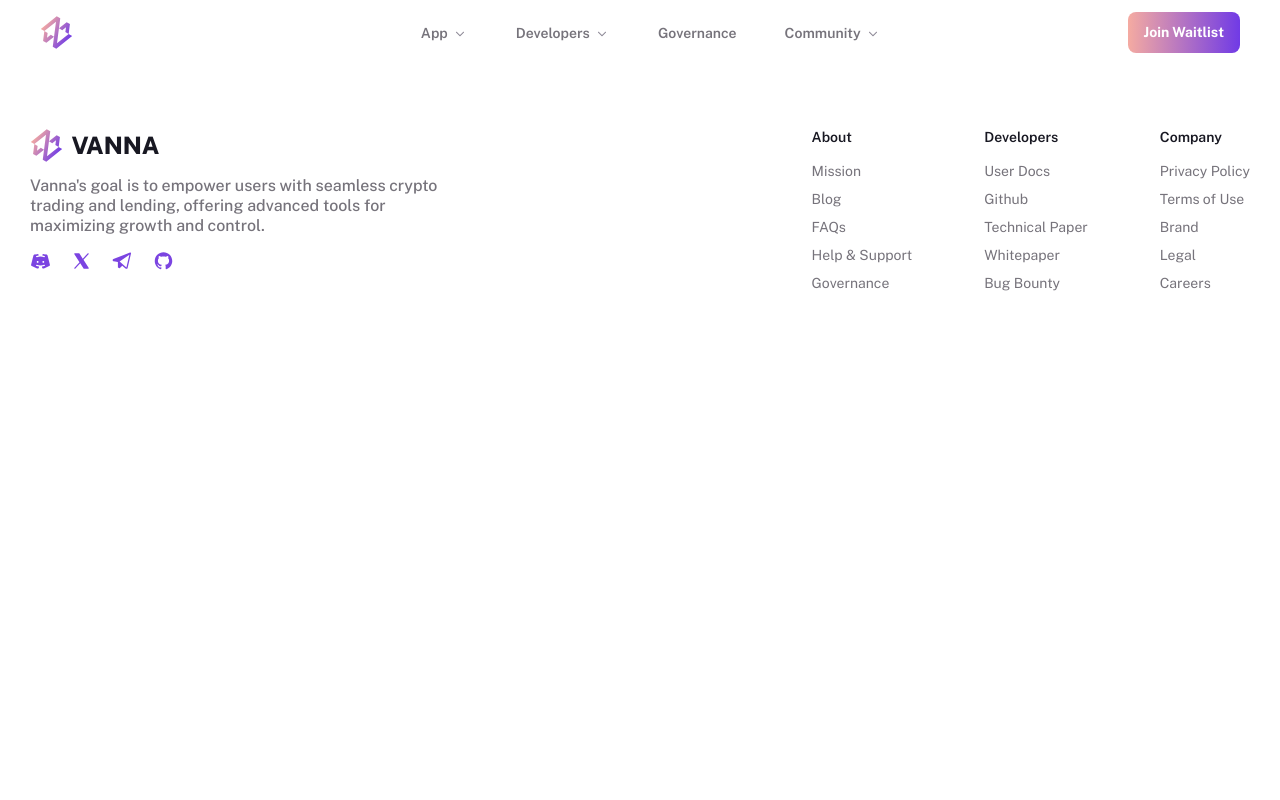
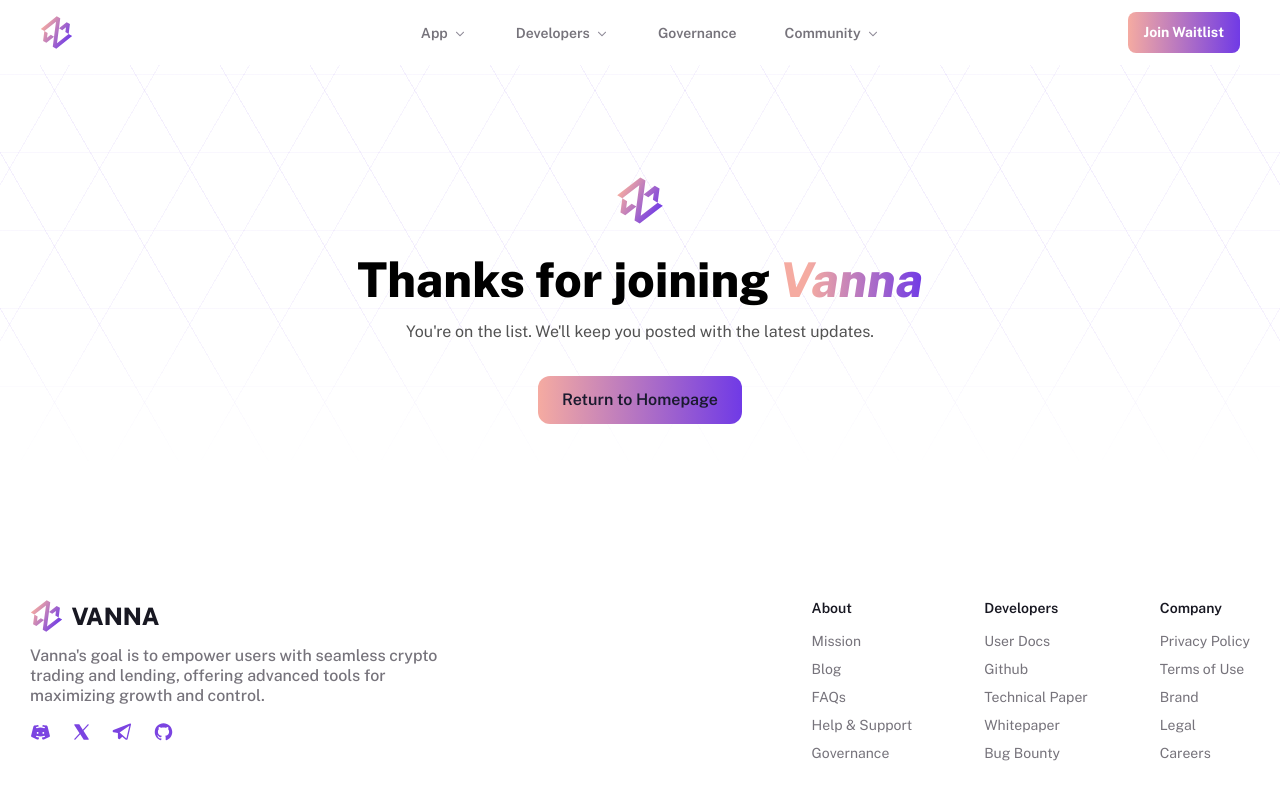
Before and after one commit to vannafinance/homepage, a React (Vite) app: page /thank-you in a window 1280 px wide. Shown: the top 800 px of the page. Built offline with nearby package versions, Linux system fonts and the light colour scheme.

Commit message:
Integrated Supabase

```diff
--- a/package.json
+++ b/package.json
@@ -11,8 +11,10 @@
   },
   "dependencies": {
     "@headlessui/react": "^2.1.8",
+    "@phosphor-icons/react": "^2.1.10",
     "@splinetool/react-spline": "^4.0.0",
     "@splinetool/runtime": "^1.9.27",
+    "@supabase/supabase-js": "^2.55.0",
     "@tailwindcss/line-clamp": "^0.4.4",
     "antd": "^5.20.6",
     "react": "^18.3.1",
@@ -20,8 +22,7 @@
     "react-icons": "^5.3.0",
     "react-responsive": "^10.0.0",
     "react-router-dom": "^6.26.2",
-    "tailwind": "^4.0.0",
-    "@phosphor-icons/react":"^2.1.10"
+    "tailwind": "^4.0.0"
   },
   "devDependencies": {
     "@eslint/js": "^9.9.0",
--- a/src/App.jsx
+++ b/src/App.jsx
@@ -5,6 +5,7 @@
 import Home from "./Pages/Home";
 import Footer from "./Layout/Footer/Footer";
 import JoinWaitlist from "./Pages/waitlist";
+import ThankYou from "./Pages/ThankYou";
 
 const App = () => {
   return (
@@ -14,6 +15,7 @@
         <Routes>
           <Route path="/" element={<Home />} />
           <Route path="/join-waitlist" element={<JoinWaitlist />} />
+          <Route path="/thank-you" element={<ThankYou />} />
         </Routes>
       </main>
       <Footer />
--- /dev/null
+++ b/src/Pages/ThankYou.jsx
@@ -0,0 +1,56 @@
+import React from "react";
+import { Link } from "react-router-dom";
+
+export default function ThankYou() {
+  const backgroundStyle = {
+    height: "50vh",
+    backgroundImage: [
+      "repeating-linear-gradient(60deg, rgba(112,58,230,0.08) 0, rgba(112,58,230,0.08) 1px, transparent 1px, transparent 78px)",
+      "repeating-linear-gradient(-60deg, rgba(112,58,230,0.06) 0, rgba(112,58,230,0.06) 1px, transparent 1px, transparent 78px)",
+      "repeating-linear-gradient(0deg, rgba(112,58,230,0.04) 0, rgba(112,58,230,0.04) 1px, transparent 1px, transparent 78px)",
+    ].join(","),
+    backgroundPosition: "center top",
+    backgroundRepeat: "repeat",
+    WebkitMaskImage:
+      "linear-gradient(to bottom, rgba(0,0,0,1) 60%, rgba(0,0,0,0))",
+    maskImage: "linear-gradient(to bottom, rgba(0,0,0,1) 60%, rgba(0,0,0,0))",
+  };
+
+  return (
+    <section className="relative w-full">
+      <div
+        aria-hidden
+        className="pointer-events-none absolute left-0 right-0 top-0 -z-10"
+        style={backgroundStyle}
+      />
+
+      <div className="mx-auto max-w-4xl px-4 sm:px-6 lg:px-8 py-16 sm:py-20 lg:py-28 text-center">
+        <div className="flex justify-center mb-6 sm:mb-8">
+          <img
+            src="/images/vannaLogo.svg"
+            height={48}
+            width={48}
+            alt="Vanna logo"
+          />
+        </div>
+
+        <h1 className="text-3xl sm:text-4xl lg:text-5xl font-extrabold leading-tight text-baseBlack dark:text-baseWhite">
+          Thanks for joining{" "}
+          <span className="italic gradient-text">Vanna</span>
+        </h1>
+        <p className="mt-4 text-sm sm:text-base text-neutral-600 dark:text-neutral-300">
+          You're on the list. We'll keep you posted with the latest updates.
+        </p>
+
+        <div className="mt-8 flex justify-center">
+          <Link
+            to="/"
+            className="rounded-xl py-3 px-6 text-sm sm:text-base font-semibold text-[#1a1a2e] dark:text-white bg-gradient-to-r from-[#F5ABA1] to-[#703AE6]"
+          >
+            Return to Homepage
+          </Link>
+        </div>
+      </div>
+    </section>
+  );
+}
--- a/src/Pages/waitlist.jsx
+++ b/src/Pages/waitlist.jsx
@@ -1,11 +1,11 @@
 "use client";
 
-import React, { useMemo, useState } from "react";
+import React, { useEffect, useMemo, useState } from "react";
 
 import { isLikelyEvmAddress } from "../lib/helper";
-import { joinWaitlist } from "../api";
 import { useNavigate } from "react-router-dom";
 import Notification from "../Components/notification";
+import { supabase } from "../lib/supabase";
 
 const initialFormData = {
   evmAddress: "",
@@ -19,7 +19,10 @@
   const [formData, setFormData] = useState(initialFormData);
   const [isSubmitting, setIsSubmitting] = useState(false);
   const [notifications, setNotifications] = useState([]);
-  const navigate = useNavigate()
+  const [user, setUser] = useState(null);
+  const [isAuthenticated, setIsAuthenticated] = useState(false);
+
+  const navigate = useNavigate();
 
   const isEvmValid = useMemo(
     () =>
@@ -64,20 +67,87 @@
     setFormData((prev) => ({ ...prev, [name]: value }));
   };
 
+  const authenticateUser = async () => {
+    try {
+      const {
+        data: { user },
+      } = await supabase.auth.getUser();
+      if (user) {
+        setUser(user);
+        setIsAuthenticated(true);
+        return true;
+      }
+
+      const email = import.meta.env.VITE_SUPABASE_USER_EMAIL;
+      const password = import.meta.env.VITE_SUPABASE_USER_PASSWORD;
+      if (!email || !password) {
+        addNotification(
+          "error",
+          "Something Went Wrong , Try Again Later"
+        );
+        return false;
+      }
+
+      const { data, error: signInError } =
+        await supabase.auth.signInWithPassword({
+          email,
+          password,
+        });
+
+      if (signInError) {
+        throw signInError;
+      }
+
+      if (data?.user) {
+        setUser(data.user);
+        setIsAuthenticated(true);
+        return true;
+      }
+
+      return false;
+    } catch (err) {
+      addNotification("error", "Something Went Wrong , Try Again Later");
+      return false;
+    }
+  };
+
+  useEffect(() => {
+    authenticateUser();
+  }, []);
+
   const handleSubmit = async (event) => {
     event.preventDefault();
     if (!isEvmValid) return;
 
+    console.log(isAuthenticated,user)
+
     setIsSubmitting(true);
     try {
-      const data = await joinWaitlist(formData);
-      addNotification("success","Thanks! You have been added to the waitlist.");
-      setTimeout(() => {
-        navigate("/");
-      }, 2000);
+      if (!isAuthenticated) {
+        const ok = await authenticateUser();
+        if (!ok) {
+          throw new Error("Supabase user is not authenticated");
+        }
+      }
+      console.log(isAuthenticated,user)
+      const { data, error } = await supabase
+        .from("waitlist")
+        .insert([formData])
+        .select();
 
+      if (data && data.length > 0) {
+        navigate("/thank-you");
+      }
+
+      if (error) {
+        throw error;
+      }
     } catch (err) {
-      addNotification("error",err.message);
+      if (err?.code == "23505") {
+        addNotification("error", "You're Already in Waitlist");
+      } else {
+        addNotification("error", "Something Went Wrong, Try Again Later");
+      }
     } finally {
       setIsSubmitting(false);
     }
@@ -128,6 +198,7 @@
 
               <form onSubmit={handleSubmit} className="space-y-3 sm:space-y-4">
                 <input
+                  required
                   name="evmAddress"
                   value={formData.evmAddress}
                   onChange={handleChange}
@@ -140,6 +211,7 @@
                 />
 
                 <input
+                  required
                   name="discordHandle"
                   value={formData.discordHandle}
                   onChange={handleChange}
@@ -148,6 +220,7 @@
                 />
 
                 <input
+                  required
                   name="xHandle"
                   value={formData.xHandle}
                   onChange={handleChange}
@@ -156,6 +229,7 @@
                 />
 
                 <input
+                  required
                   name="telegramHandle"
                   value={formData.telegramHandle}
                   onChange={handleChange}
@@ -164,6 +238,7 @@
                 />
 
                 <textarea
+                  required
                   name="feedback"
                   value={formData.feedback}
                   onChange={handleChange}
@@ -196,7 +271,5 @@
         ))}
       </div>
     </section>
-
-
   );
 }
--- /dev/null
+++ b/src/lib/supabase.js
@@ -0,0 +1,6 @@
+import { createClient } from '@supabase/supabase-js'
+
+const supabaseUrl = import.meta.env.VITE_SUPABASE_URL
+
+const supabaseKey = import.meta.env.VITE_SUPABASE_API_KEY
+export const supabase = createClient(supabaseUrl, supabaseKey)
```
Also changed, not shown: 2 other files (tests, documents, lock files or other folders). Lines whose indentation alone changed are shown as unchanged.
